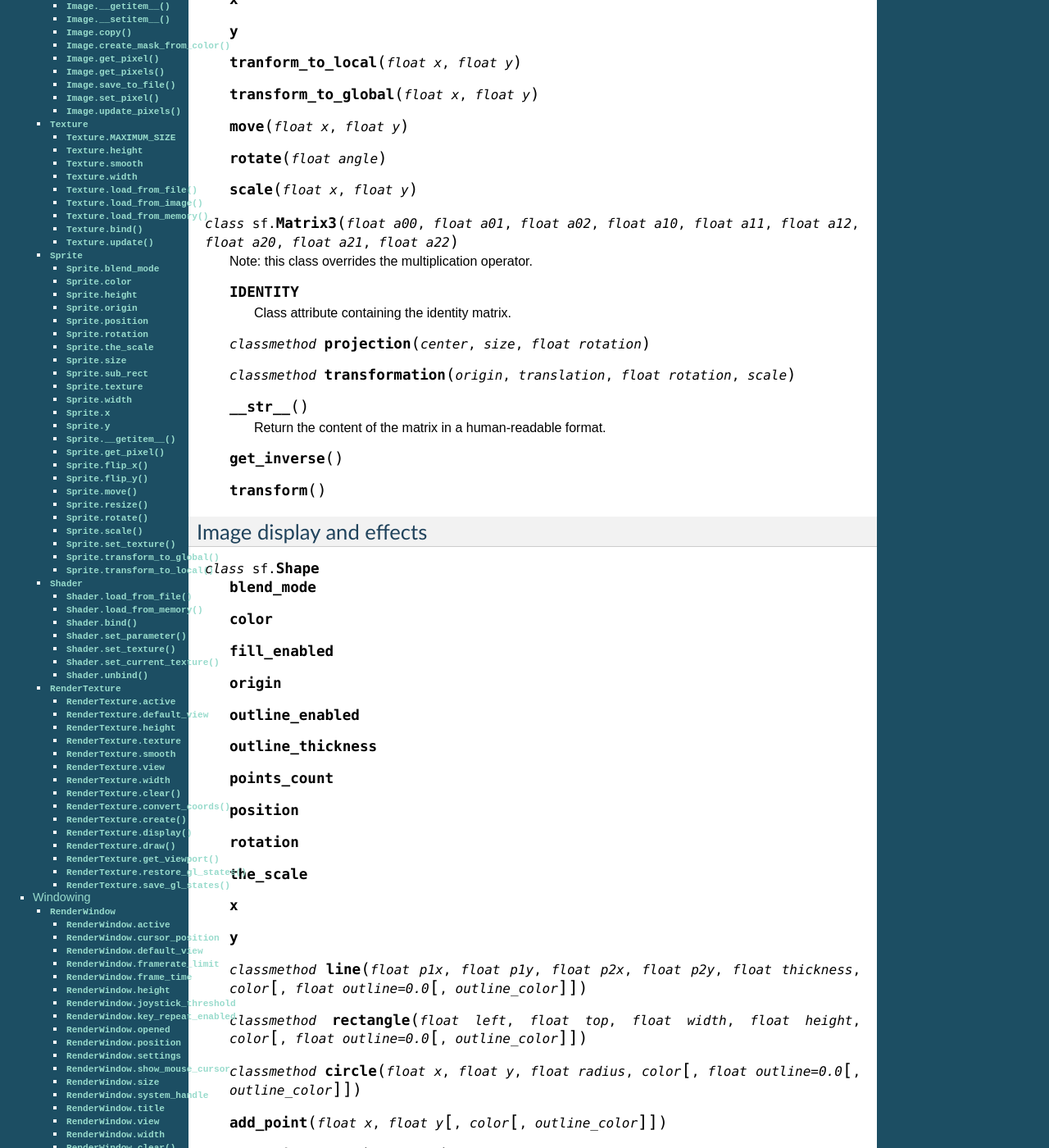
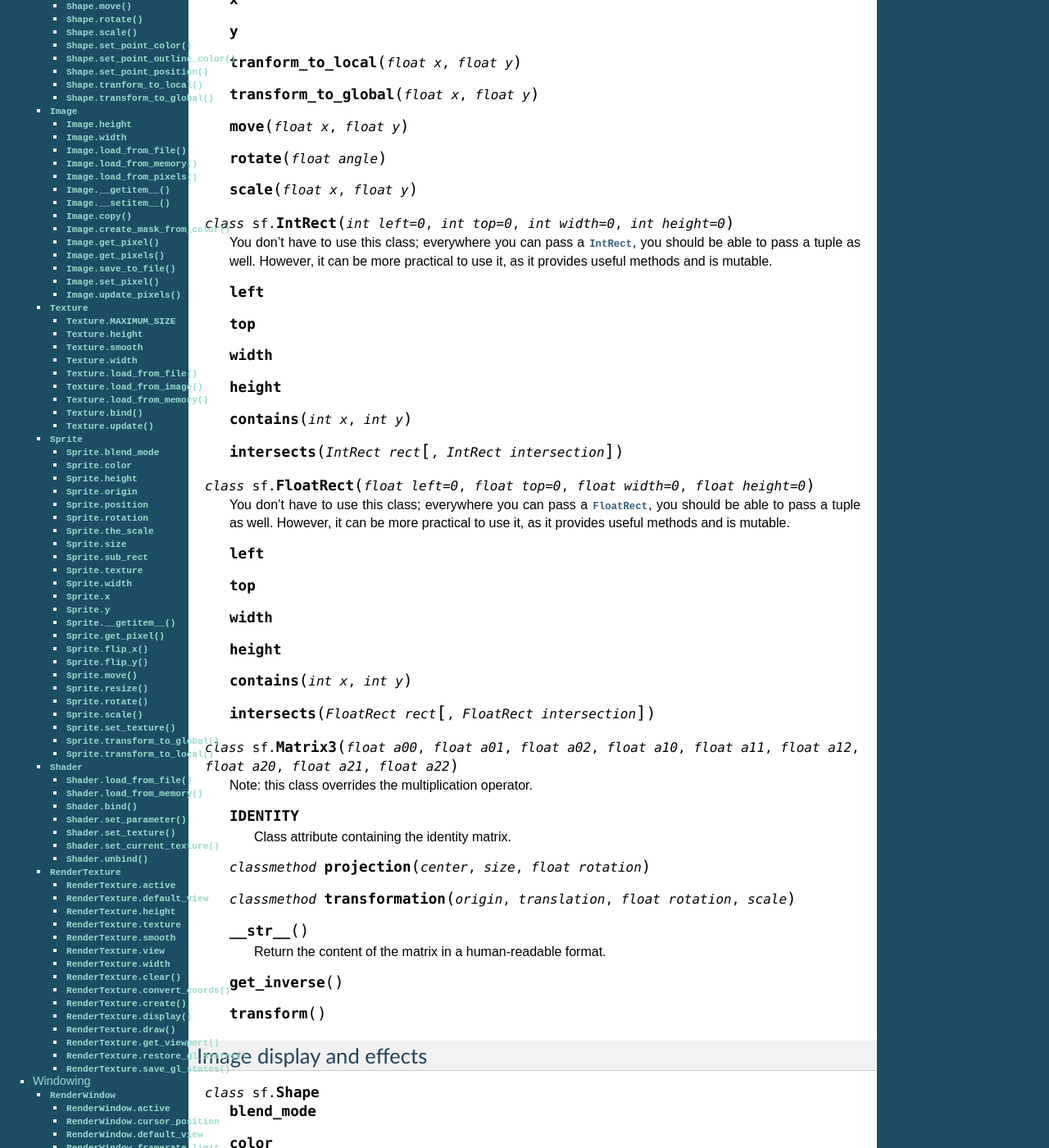
Before and after one commit to intjelic/python-sfml, a Sphinx documentation site: the page built from doc/sphinx/source/graphics.rst, in a window 1280 px wide and 1400 px high, scrolled down 1084 px. Shown: the whole window at 82% size. Built offline with Sphinx 7.4.7, drawn with Linux system fonts in a browser that asks for light colours; some of the changed text lies outside the part shown.

Commit message:
Added documentation for IntRect and FloatRect

```diff
--- a/doc/sphinx/source/graphics.rst
+++ b/doc/sphinx/source/graphics.rst
@@ -65,6 +65,40 @@ Misc
    .. method:: move(float x, float y)
    .. method:: rotate(float angle)
    .. method:: scale(float x, float y)
+
+
+
+.. class:: IntRect(int left=0, int top=0, int width=0, int height=0)
+
+   You don't have to use this class; everywhere you can pass a
+   :class:`IntRect`, you should be able to pass a tuple as
+   well. However, it can be more practical to use it, as it provides
+   useful methods and is mutable.
+
+   .. attribute:: left
+   .. attribute:: top
+   .. attribute:: width
+   .. attribute:: height
+
+   .. method:: contains(int x, int y)
+   .. method:: intersects(IntRect rect[, IntRect intersection])
+
+
+
+.. class:: FloatRect(float left=0, float top=0, float width=0, float height=0)
+
+   You don't have to use this class; everywhere you can pass a
+   :class:`FloatRect`, you should be able to pass a tuple as
+   well. However, it can be more practical to use it, as it provides
+   useful methods and is mutable.
+
+   .. attribute:: left
+   .. attribute:: top
+   .. attribute:: width
+   .. attribute:: height
+
+   .. method:: contains(int x, int y)
+   .. method:: intersects(FloatRect rect[, FloatRect intersection])
 
 
 
```
